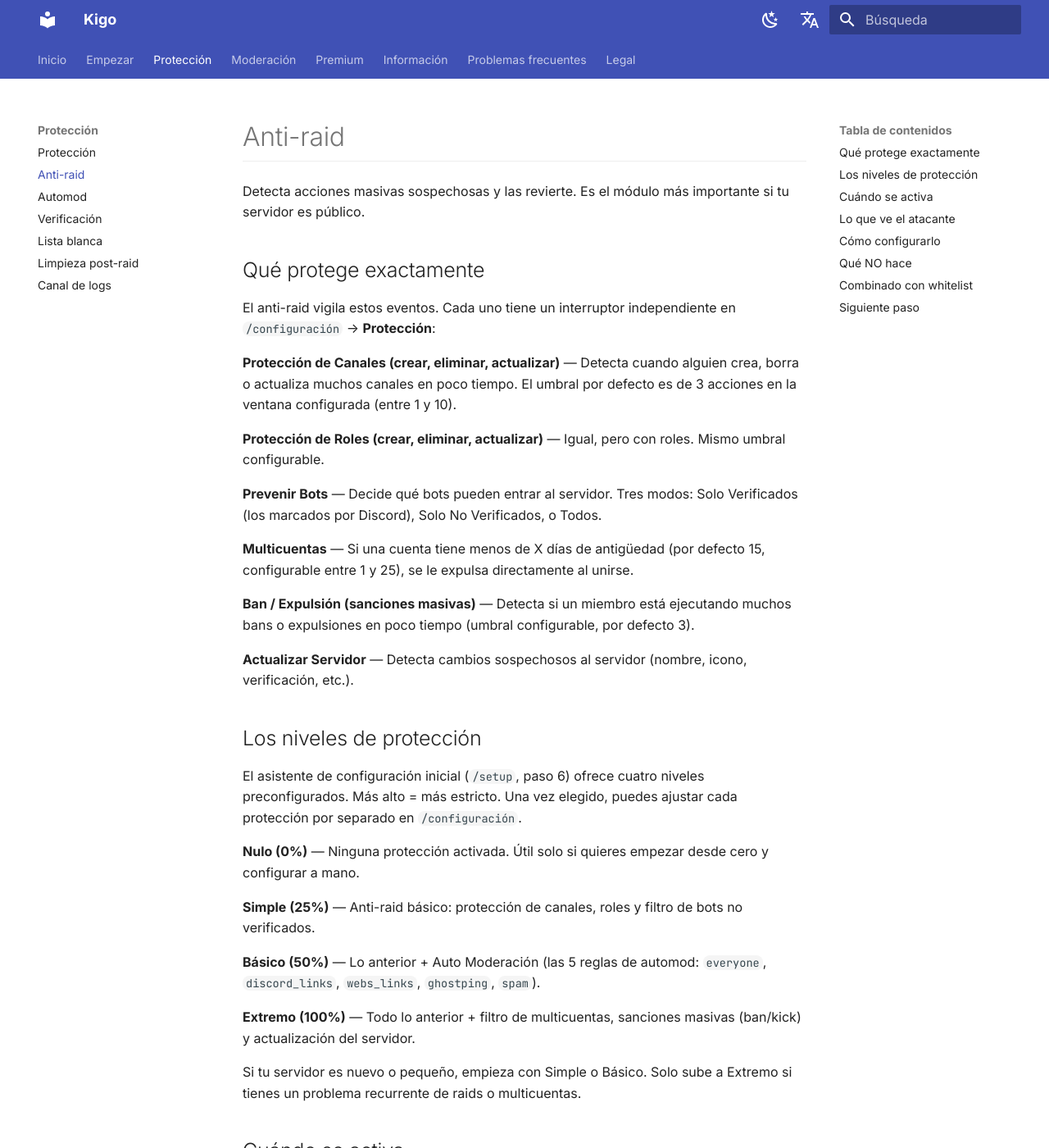
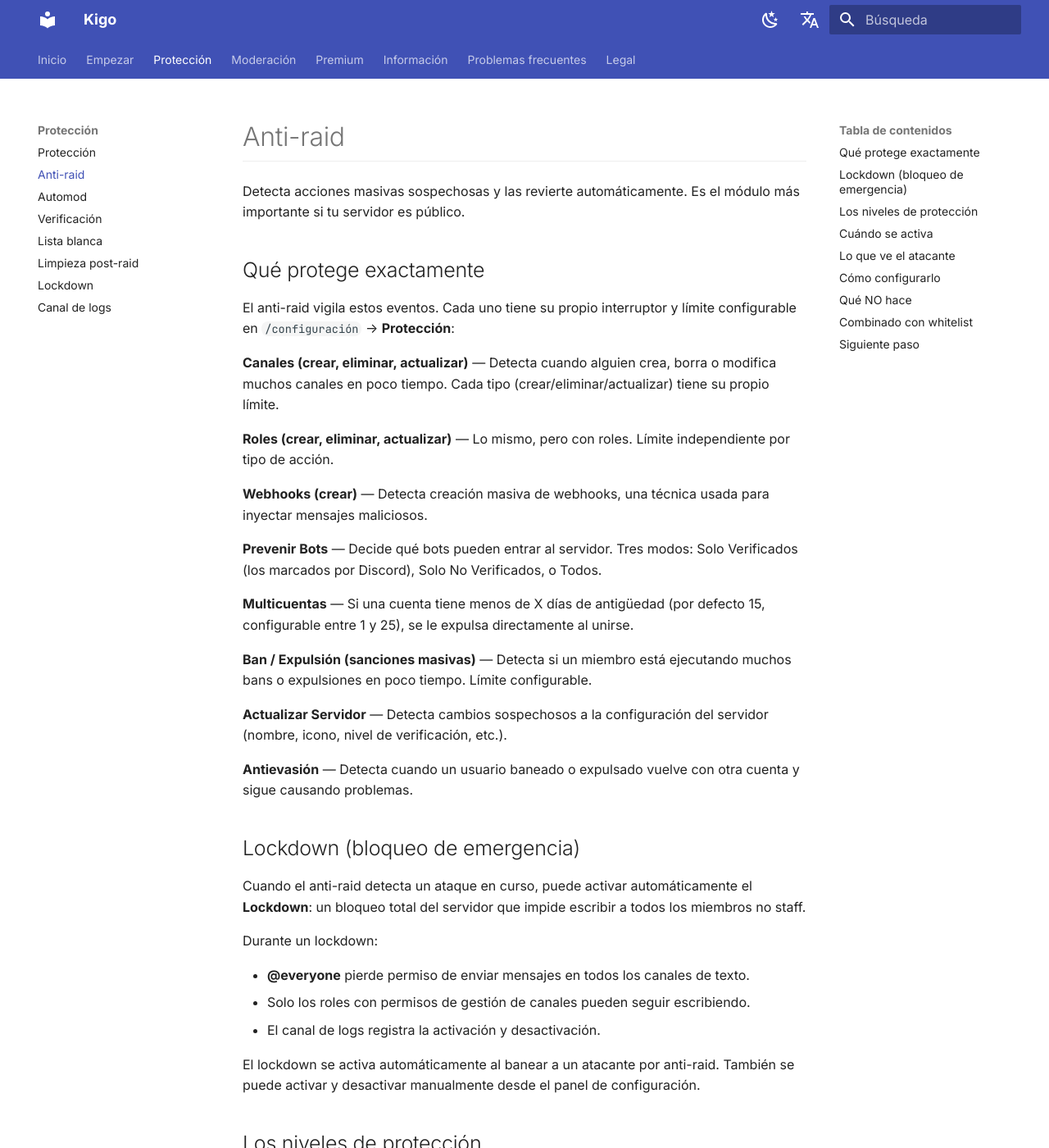
Before and after one commit to KigoBot/docs, an MkDocs documentation site: the page built from docs/proteccion/antiraid.md, in a window 1280 px wide and 1400 px high. Shown: the whole window at 82% size. Built offline with MkDocs 1.6.1 and Material for MkDocs 9.7.7, drawn with Linux system fonts in a browser that asks for light colours; comment, search, counter and statistics services are not loaded; some of the changed text lies outside the part shown.

Commit message:
Actualizar documentación sobre protección y moderación: añadir detalles sobre lockdown, mejorar secciones de automod y antiraid, y registrar nuevos eventos en logs.

```diff
--- a/docs/proteccion/antiraid.md
+++ b/docs/proteccion/antiraid.md
@@ -1,22 +1,38 @@
 # Anti-raid
 
-Detecta acciones masivas sospechosas y las revierte. Es el módulo más importante si tu servidor es público.
+Detecta acciones masivas sospechosas y las revierte automáticamente. Es el módulo más importante si tu servidor es público.
 
 ## Qué protege exactamente
 
-El anti-raid vigila estos eventos. Cada uno tiene un interruptor independiente en `/configuración` → **Protección**:
+El anti-raid vigila estos eventos. Cada uno tiene su propio interruptor y límite configurable en `/configuración` → **Protección**:
 
-**Protección de Canales (crear, eliminar, actualizar)** — Detecta cuando alguien crea, borra o actualiza muchos canales en poco tiempo. El umbral por defecto es de 3 acciones en la ventana configurada (entre 1 y 10).
+**Canales (crear, eliminar, actualizar)** — Detecta cuando alguien crea, borra o modifica muchos canales en poco tiempo. Cada tipo (crear/eliminar/actualizar) tiene su propio límite.
 
-**Protección de Roles (crear, eliminar, actualizar)** — Igual, pero con roles. Mismo umbral configurable.
+**Roles (crear, eliminar, actualizar)** — Lo mismo, pero con roles. Límite independiente por tipo de acción.
+
+**Webhooks (crear)** — Detecta creación masiva de webhooks, una técnica usada para inyectar mensajes maliciosos.
 
 **Prevenir Bots** — Decide qué bots pueden entrar al servidor. Tres modos: Solo Verificados (los marcados por Discord), Solo No Verificados, o Todos.
 
 **Multicuentas** — Si una cuenta tiene menos de X días de antigüedad (por defecto 15, configurable entre 1 y 25), se le expulsa directamente al unirse.
 
-**Ban / Expulsión (sanciones masivas)** — Detecta si un miembro está ejecutando muchos bans o expulsiones en poco tiempo (umbral configurable, por defecto 3).
+**Ban / Expulsión (sanciones masivas)** — Detecta si un miembro está ejecutando muchos bans o expulsiones en poco tiempo. Límite configurable.
 
-**Actualizar Servidor** — Detecta cambios sospechosos al servidor (nombre, icono, verificación, etc.).
+**Actualizar Servidor** — Detecta cambios sospechosos a la configuración del servidor (nombre, icono, nivel de verificación, etc.).
+
+**Antievasión** — Detecta cuando un usuario baneado o expulsado vuelve con otra cuenta y sigue causando problemas.
+
+## Lockdown (bloqueo de emergencia)
+
+Cuando el anti-raid detecta un ataque en curso, puede activar automáticamente el **Lockdown**: un bloqueo total del servidor que impide escribir a todos los miembros no staff.
+
+Durante un lockdown:
+
+- **@everyone** pierde permiso de enviar mensajes en todos los canales de texto.
+- Solo los roles con permisos de gestión de canales pueden seguir escribiendo.
+- El canal de logs registra la activación y desactivación.
+
+El lockdown se activa automáticamente al banear a un atacante por anti-raid. También se puede activar y desactivar manualmente desde el panel de configuración.
 
 ## Los niveles de protección
 
@@ -28,44 +44,49 @@ El asistente de configuración inicial (`/setup`, paso 6) ofrece cuatro niveles
 
 **Básico (50%)** — Lo anterior + Auto Moderación (las 5 reglas de automod: `everyone`, `discord_links`, `webs_links`, `ghostping`, `spam`).
 
-**Extremo (100%)** — Todo lo anterior + filtro de multicuentas, sanciones masivas (ban/kick) y actualización del servidor.
+**Extremo (100%)** — Todo lo anterior + filtro de multicuentas, sanciones masivas (ban/kick), webhooks, antievasión, actualización del servidor y lockdown automático.
 
 Si tu servidor es nuevo o pequeño, empieza con Simple o Básico. Solo sube a Extremo si tienes un problema recurrente de raids o multicuentas.
 
 ## Cuándo se activa
 
-El anti-raid solo reacciona. No hace análisis en segundo plano de "este usuario parece sospechoso". Espera a que ocurra algo y luego decide si fue legítimo o no.
+El anti-raid solo reacciona. No hace análisis en segundo plano. Espera a que ocurra algo y luego decide si fue legítimo o no basándose en los límites que configuraste.
 
-Esto significa que **no hay falsos positivos por sí solo** — un admin que crea 3 canales legítimamente no activará el raid a menos que sean duplicados obvios (mismo nombre).
+Cada acción tiene su propio **límite por ventana de tiempo** (por defecto 3 acciones en 10 segundos). Si un usuario supera ese límite, el anti-raid considera que es un ataque.
 
 ## Lo que ve el atacante
 
 Si alguien intenta un raid, en cuestión de segundos:
 
 1. Sus canales y roles desaparecen (si aplica)
-2. Es baneado o expulsado (según la sanción configurada)
-3. En el canal de logs aparece un embed con todos los detalles (quién, cuándo, qué)
+2. El servidor entra en lockdown — nadie más puede escribir
+3. Es baneado o expulsado (según la sanción configurada)
+4. En el canal de logs aparece un embed con todos los detalles (quién, cuándo, qué)
 
 ## Cómo configurarlo
 
 Ve a `/configuración` y entra en la sección de **Protección**. Verás un menú con el nivel preconfigurado. Puedes cambiar de nivel con un select-menu o ajustar cada protección por separado:
 
-- **Canales:** Crear / Eliminar / Actualizar + límite global (1-10)
-- **Roles:** Crear / Eliminar / Actualizar + límite global (1-10)
+- **Canales:** Crear / Eliminar / Actualizar + límite por acción (1-10)
+- **Roles:** Crear / Eliminar / Actualizar + límite por acción (1-10)
+- **Webhooks:** límite de creación (1-10)
 - **Bots & Multicuentas:** política de bots admitidos + días mínimos de cuenta
-- **Sanciones:** Ban / Expulsión / Actualizar Servidor + límite global (1-10)
+- **Sanciones:** Ban / Expulsión + límite (1-10)
+- **Servidor:** Actualizar servidor (on/off)
+- **Antievasión:** detectar reincidentes (on/off)
+- **Lockdown automático:** activar bloqueo al detectar raid (on/off)
 
-Los niveles se aplican de forma acumulativa: activar el nivel 3 incluye todo lo del nivel 2 y del nivel 1.
+Cada protección tiene su propio límite. No hay un solo "límite global" para todo.
 
 ## Qué NO hace
 
-- **No previene raids antes de que pasen.** Solo reacciona. Si alguien entra y banea a 50 personas en 10 segundos, Kigo no lo va a evitar, pero sí alertará al resto del staff.
+- **No previene raids antes de que pasen.** Solo reacciona. Si alguien entra y banea a 50 personas en 10 segundos, Kigo no lo va a evitar, pero activará el lockdown y alertará al staff.
 - **No detecta "slow raids"** (5 cuentas entrando cada día durante un mes). Para eso necesitas automod y sentido común.
 - **No distingue automáticamente** entre un admin legítimo y un admin comprometido. Por eso el nivel Extremo es paranoico: asume que cualquier admin puede estar comprometido.
 
 ## Combinado con whitelist
 
-Cualquier usuario, rol o canal en la lista blanca está exento del anti-raid. Esto es importante para:
+Cualquier usuario, rol o canal en la lista blanca está exento del anti-raid y del lockdown. Esto es importante para:
 
 - **Tu staff**: para que no se active la protección cuando un admin reorganiza el servidor.
 - **Bots legítimos**: bots de música, de logs, etc. que crean sus propios canales.
--- a/mkdocs.yml
+++ b/mkdocs.yml
@@ -147,6 +147,7 @@ nav:
       - Verificación: proteccion/verificacion.md
       - Lista blanca: proteccion/whitelist.md
       - Limpieza post-raid: proteccion/limpieza-post-raid.md
+      - Lockdown: proteccion/lockdown.md
       - Canal de logs: proteccion/logs.md
   - Moderación:
       - moderacion/index.md
```
Also changed, not shown: docs/premium/amenazas.md (+8 -5 lines), docs/premium/que-es.md (+23 -8 lines), docs/proteccion/automod.md (+20 -19 lines), docs/proteccion/lockdown.md (added, +47 -0 lines), docs/proteccion/logs.md (+44 -5 lines).
